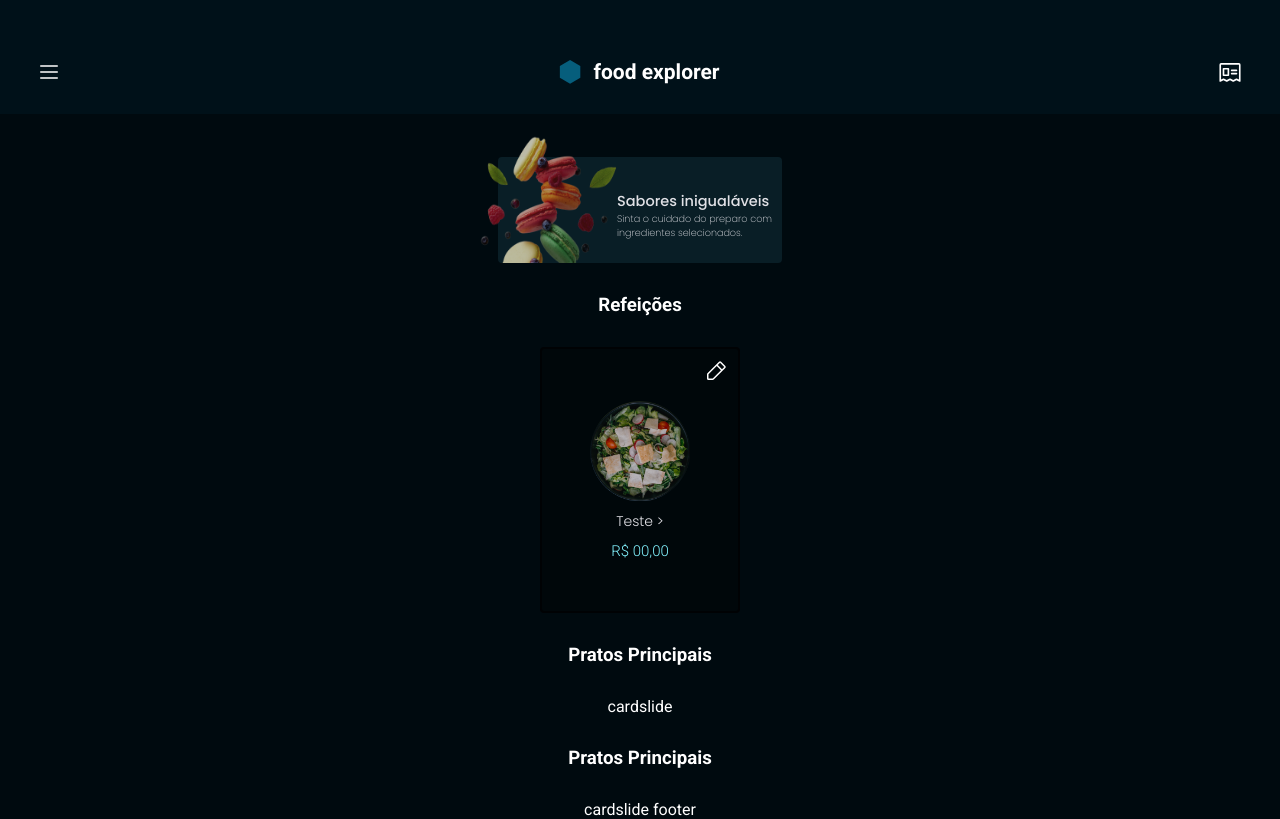
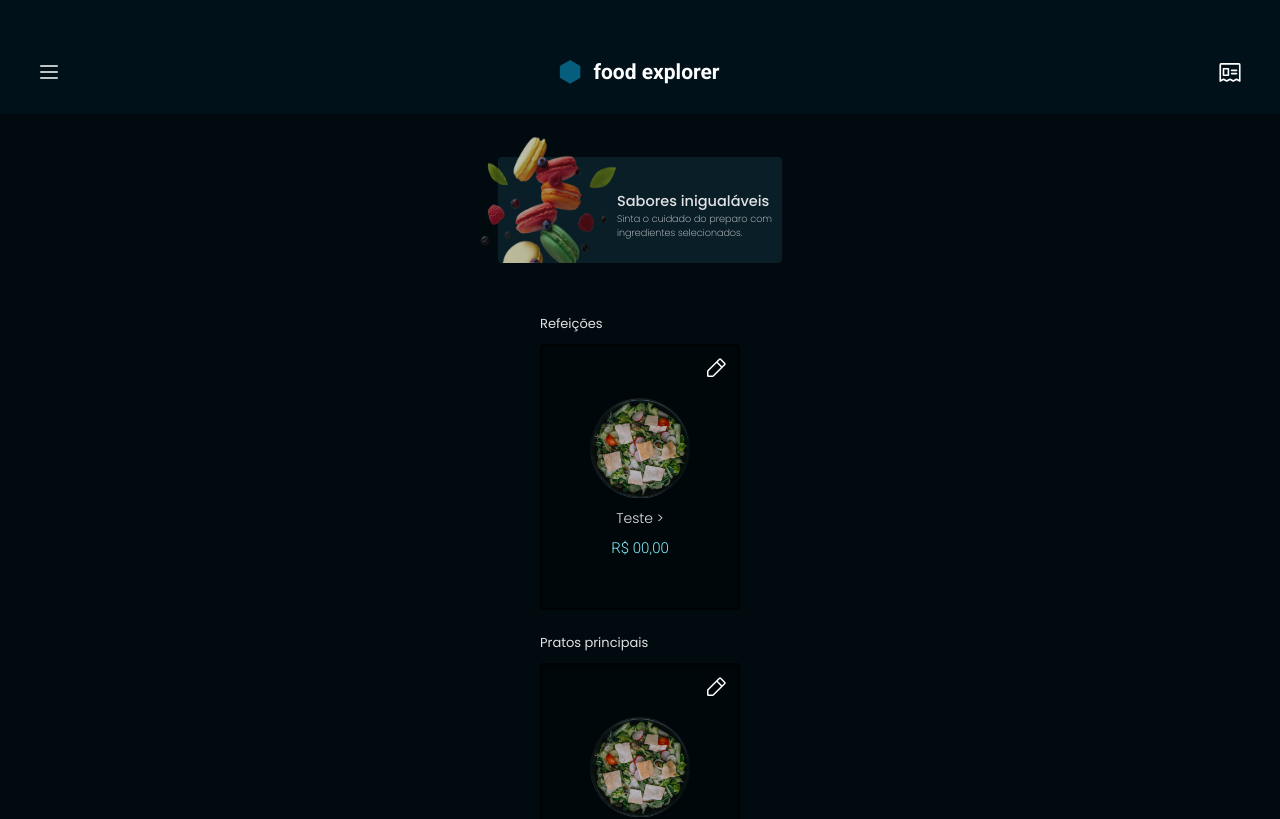
Before and after one commit to loren175/front-food-explorer, a React (Vite) app: page / in a window 1280 px wide. Shown: the top 819 px of the page. Built offline with nearby package versions, Linux system fonts and the light colour scheme.

Commit message:
add swiper and section component

```diff
--- a/package.json
+++ b/package.json
@@ -14,7 +14,8 @@
     "react-dom": "^18.2.0",
     "react-icons": "^5.0.1",
     "react-router-dom": "^6.22.0",
-    "styled-components": "^6.1.8"
+    "styled-components": "^6.1.8",
+    "swiper": "^11.0.5"
   },
   "devDependencies": {
     "@types/react": "^18.2.43",
--- a/src/components/Footer/styles.js
+++ b/src/components/Footer/styles.js
@@ -26,4 +26,8 @@ export const Brand = styled.div`
     font-size: 15px;
     //@media 320px = 14px
   }
+
+  svg:hover {
+    cursor: default;
+  }
 `
--- /dev/null
+++ b/src/components/Section/index.jsx
@@ -0,0 +1,11 @@
+import { Card } from "../Card";
+import { Container } from "./styles";
+
+export function Section({text}) {
+  return (
+    <Container>
+      <h3>{text}</h3>
+      <Card/>
+    </Container>
+  )
+}
--- /dev/null
+++ b/src/components/Section/styles.js
@@ -0,0 +1,15 @@
+import styled from "styled-components"
+
+export const Container = styled.section`
+  display: flex;
+  gap: 10px;
+  flex-direction: column;
+  margin-bottom: 23px;
+
+  h3 {
+    color: ${({ theme }) => theme.COLORS.LIGHT_300};
+    font-family: "Poppins";
+    font-weight: 400;
+    font-size: 13px;
+  }
+`
--- a/src/pages/Home/index.jsx
+++ b/src/pages/Home/index.jsx
@@ -3,29 +3,26 @@ import { Navbar } from "../../components/Navbar"
 import homeImg from "../../assets/home-img.png"
 import { Footer } from "../../components/Footer"
 import { SideMenu } from "../../components/SideMenu"
-import { Card } from "../../components/Card"
+import { Section } from "../../components/Section"
 
 export function Home() {
   return (
     <Container>
       <Navbar />
-      <SideMenu/>
+      <SideMenu />
       <main>
         <div>
           <header className="banner">
-            <img className="banner-img"  src={homeImg} alt="" />
+            <img className="banner-img" src={homeImg} alt="" />
             <div className="banner-text">
               <h2>Sabores inigualáveis</h2>
               <p>Sinta o cuidado do preparo com ingredientes selecionados.</p>
             </div>
           </header>
         </div>
-        <h3>Refeições</h3>
-        <Card/>
-        <h3>Pratos Principais</h3>
-        cardslide
-        <h3>Pratos Principais</h3>
-        cardslide footer
+        <Section text="Refeições" />
+        <Section text="Pratos principais" />
+        <Section text="Bebidas" />
       </main>
       <Footer />
     </Container>
--- a/src/pages/Home/styles.js
+++ b/src/pages/Home/styles.js
@@ -2,10 +2,10 @@ import styled from "styled-components"
 
 export const Container = styled.div`
   main {
-    display: flex;
-    flex-direction: column;
-    align-items: center;
-    gap: 31px;
+    display: grid;
+    grid-template-columns: 1fr;
+    grid-template-rows: 200px;
+    justify-items: center;
   }
 
   .banner {
@@ -49,5 +49,4 @@ export const Container = styled.div`
     font-size: 9.6px;
     font-weight: 200;
   }
-
 `
```
Also changed, not shown: 1 other file (tests, documents, lock files or other folders).
